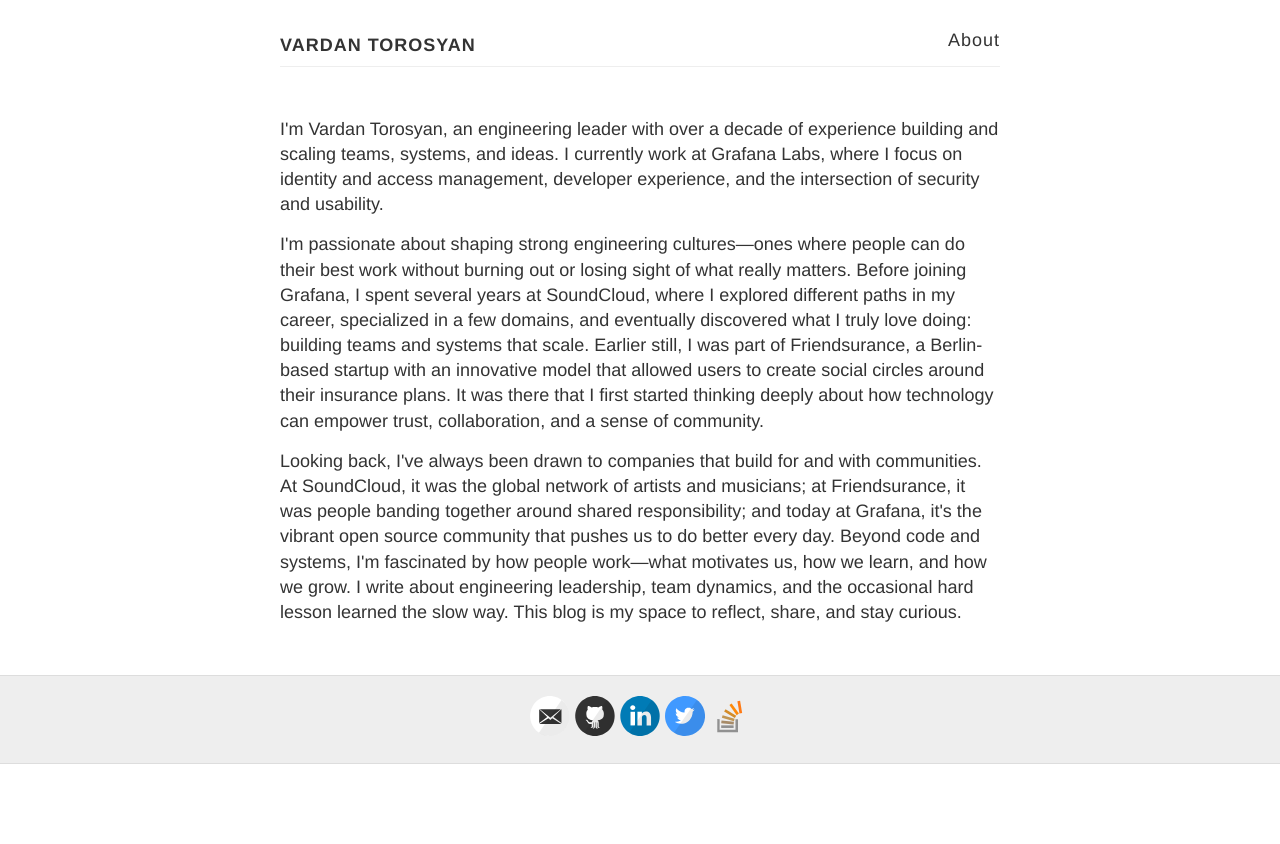
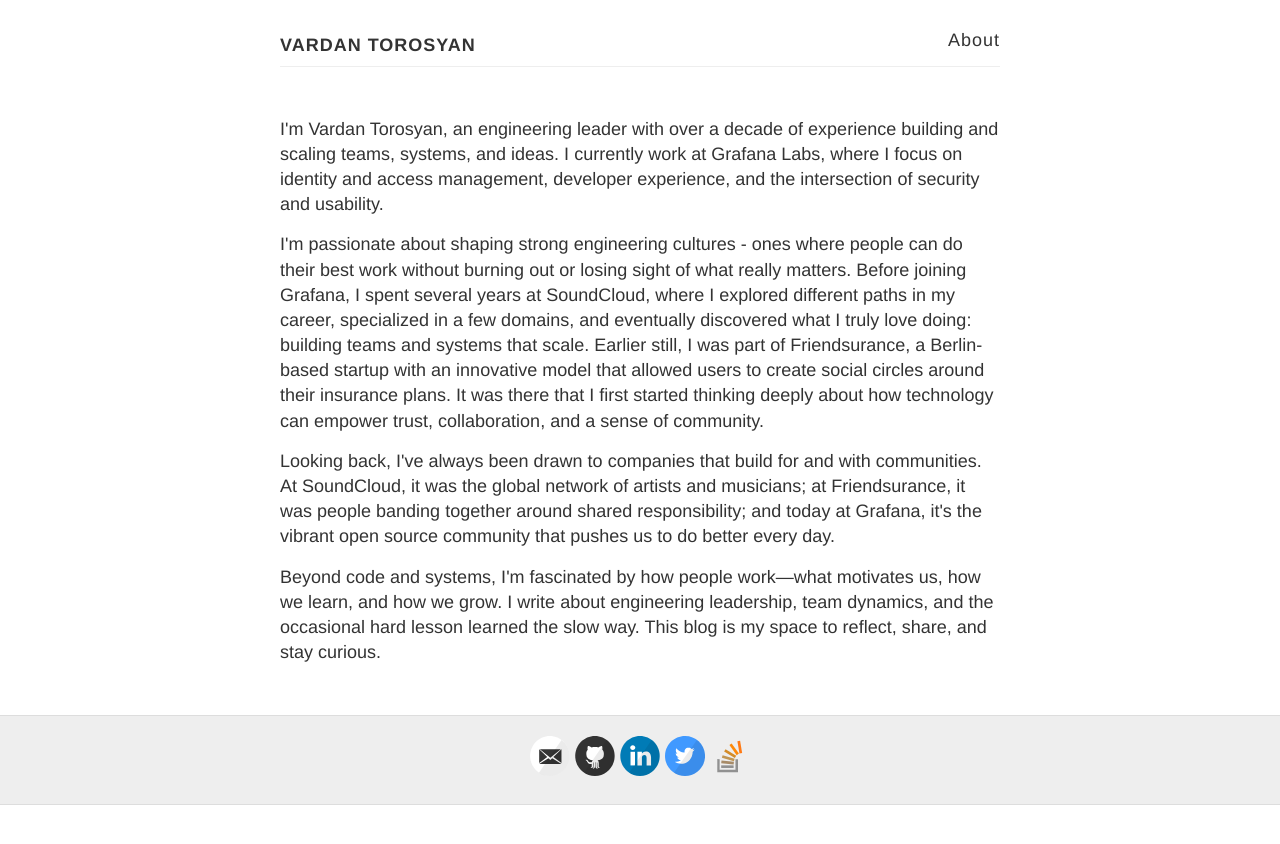
Before and after one commit to vtorosyan/vtorosyan.github.io, a Jekyll site: the page built from about.html, in a window 1280 px wide. Shown: the top 844 px of the page. Built offline with Jekyll 4.4.1, drawn with Linux system fonts in a browser that asks for light colours.

Commit message:
Better about me

```diff
--- a/about.html
+++ b/about.html
@@ -4,11 +4,12 @@
 ---
 
 <p>
-I'm Vardan Torosyan, an engineering leader with over a decade of experience building and scaling teams, systems, and ideas. I currently work at Grafana Labs, where I focus on identity and access management, developer experience, and the intersection of security and usability.
+I'm Vardan Torosyan, an engineering leader with over a decade of experience building and scaling teams, systems, and ideas.
+I currently work at Grafana Labs, where I focus on identity and access management, developer experience, and the intersection of security and usability.
 </p>
 
 <p>
-I'm passionate about shaping strong engineering cultures—ones where people can do their best work without burning out or losing sight of what really matters.
+I'm passionate about shaping strong engineering cultures - ones where people can do their best work without burning out or losing sight of what really matters.
 Before joining Grafana, I spent several years at SoundCloud, where I explored different paths in my career, specialized in a few domains, and eventually discovered what I truly love doing: building teams and systems that scale.
 Earlier still, I was part of Friendsurance, a Berlin-based startup with an innovative model that allowed users to create social circles around their insurance plans.
 It was there that I first started thinking deeply about how technology can empower trust, collaboration, and a sense of community.
@@ -16,6 +17,8 @@
 
 <p>
 Looking back, I've always been drawn to companies that build for and with communities. At SoundCloud, it was the global network of artists and musicians; at Friendsurance, it was people banding together around shared responsibility; and today at Grafana, it's the vibrant open source community that pushes us to do better every day.
+</p>
 
+<p>
 Beyond code and systems, I'm fascinated by how people work—what motivates us, how we learn, and how we grow. I write about engineering leadership, team dynamics, and the occasional hard lesson learned the slow way. This blog is my space to reflect, share, and stay curious.
 </p>
```
